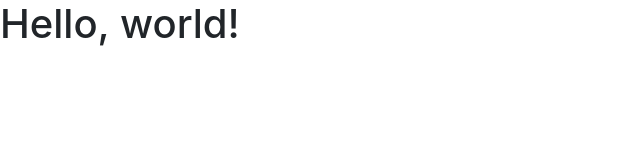
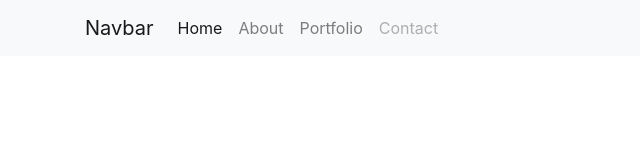
Before and after one commit to Soe-Hok-Gie/web-bootstrap, a plain HTML site: page index.html in a window 1280 px wide. Shown: the whole page, without its empty margins (0-640 px from the left). Drawn offline with nearby package versions, Linux system fonts and the light colour scheme.

Commit message:
membuat Navbar

```diff
--- a/index.html
+++ b/index.html
@@ -11,7 +11,30 @@
     <title>Portfolio</title>
   </head>
   <body>
-    <h1>Hello, world!</h1>
+    <nav class="navbar navbar-expand-lg navbar-light bg-light">
+        <div class="container">
+        <a class="navbar-brand" href="#">Navbar</a>
+        <button class="navbar-toggler" type="button" data-toggle="collapse" data-target="#navbarNav" aria-controls="navbarNav" aria-expanded="false" aria-label="Toggle navigation">
+          <span class="navbar-toggler-icon"></span>
+        </button>
+        <div class="collapse navbar-collapse" id="navbarNav">
+          <ul class="navbar-nav">
+            <li class="nav-item active">
+              <a class="nav-link" href="#">Home <span class="sr-only">(current)</span></a>
+            </li>
+            <li class="nav-item">
+              <a class="nav-link" href="#">About</a>
+            </li>
+            <li class="nav-item">
+              <a class="nav-link" href="#">Portfolio</a>
+            </li>
+            <li class="nav-item">
+              <a class="nav-link disabled" href="#" tabindex="-1" aria-disabled="true">Contact</a>
+            </li>
+          </ul>
+        </div>
+       </div>
+      </nav>
 
     <!-- Optional JavaScript -->
     <!-- jQuery first, then Popper.js, then Bootstrap JS -->
```
